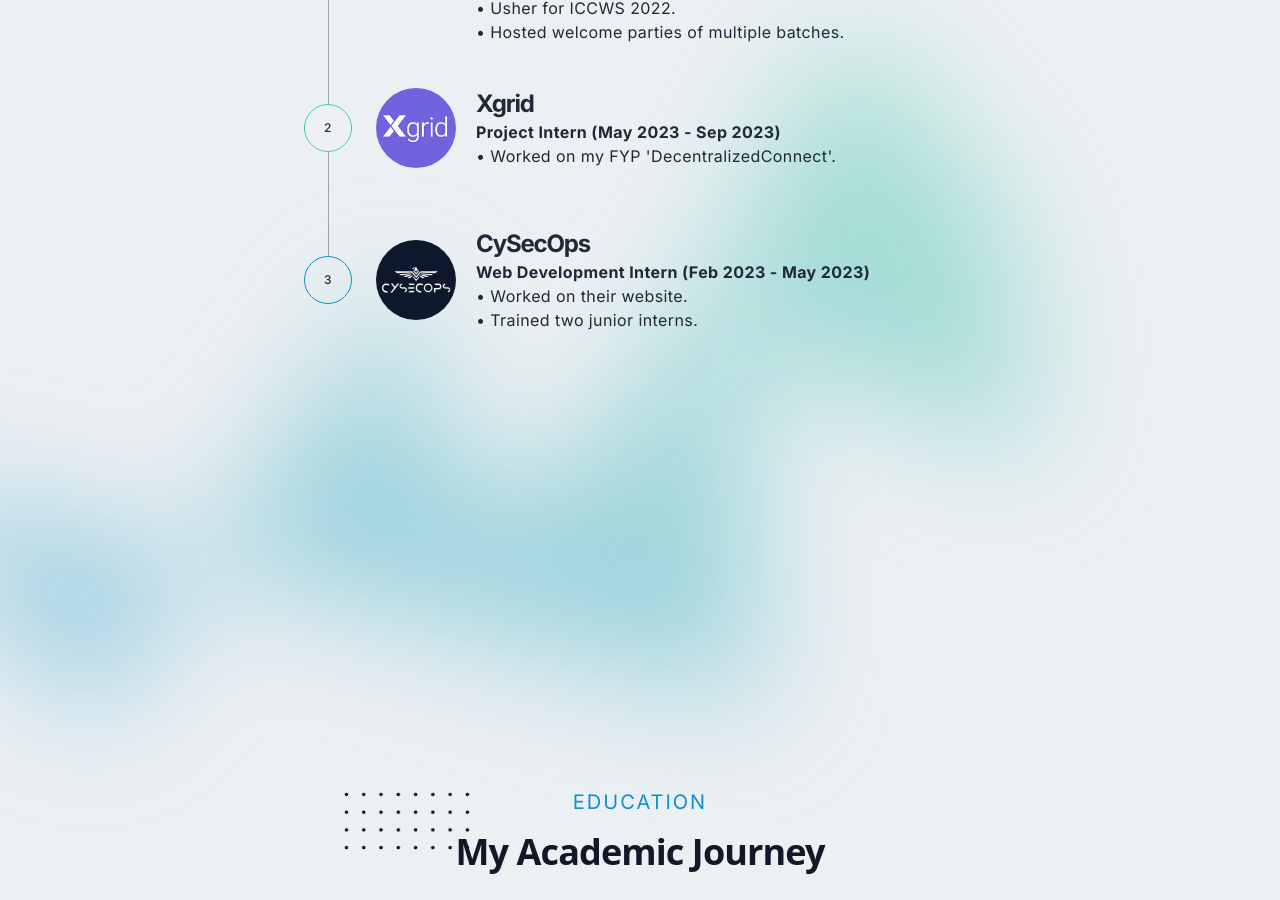
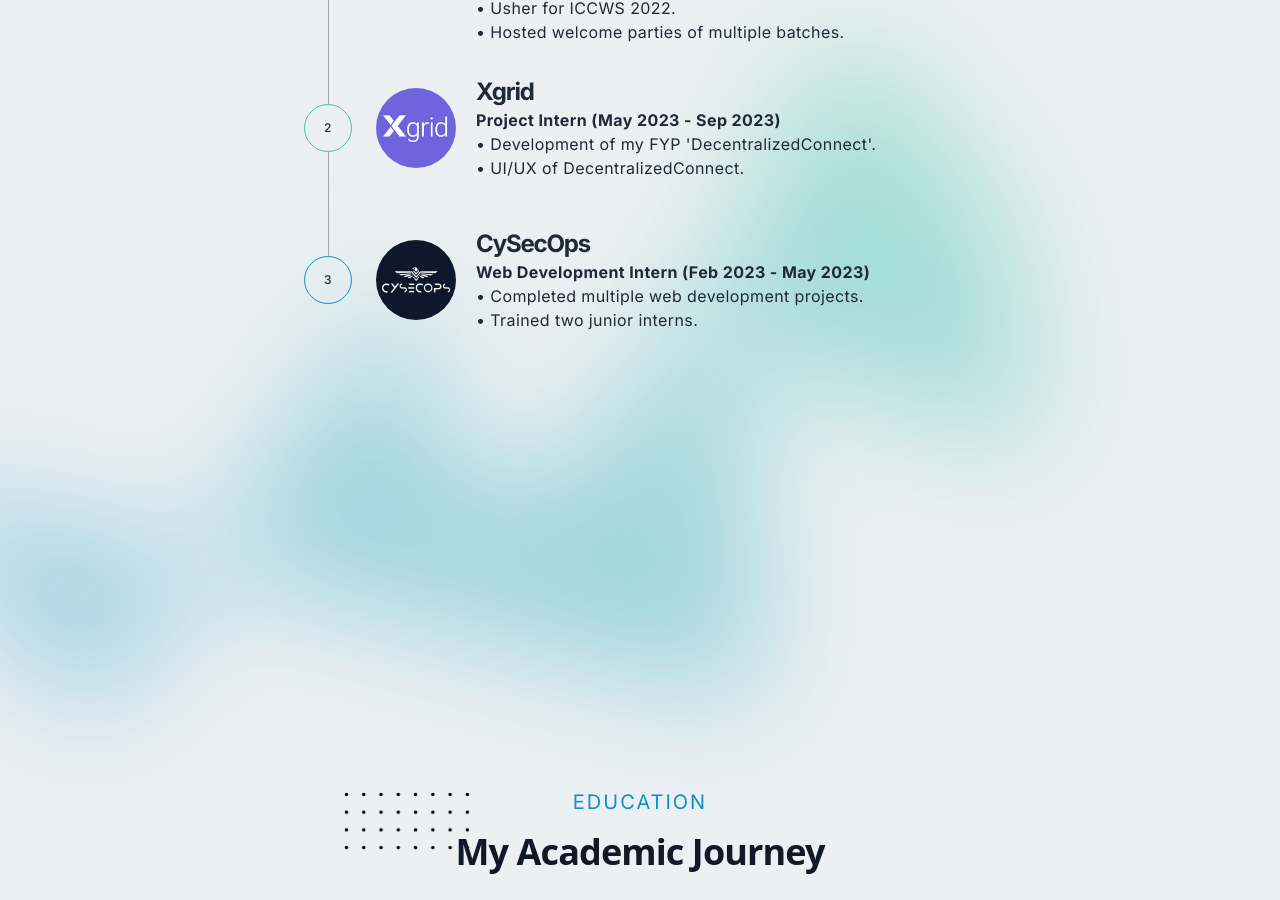
Before and after one commit to Tufalpha1/Portfolio, a Next.js app: page / in a window 1280 px wide. Shown: the part 2880-3780 px from the top of the page. Built offline with nearby package versions, Linux system fonts and the light colour scheme.

Commit message:
fix some stuff

```diff
--- a/src/components/Experience.tsx
+++ b/src/components/Experience.tsx
@@ -76,7 +76,8 @@ const Experience = () => {
                 <p className="text-sm sm:text-base font-bold">
                   Project Intern (May 2023 - Sep 2023)
                 </p>
-                <p>• Worked on my FYP {`'DecentralizedConnect'`}.</p>
+                <p>• Development of my FYP {`'DecentralizedConnect'`}.</p>
+                <p>• UI/UX of DecentralizedConnect.</p>
               </div>
             </div>
           </div>
@@ -105,7 +106,7 @@ const Experience = () => {
                 <p className="text-sm sm:text-base font-bold">
                   Web Development Intern (Feb 2023 - May 2023)
                 </p>
-                <p>• Worked on their website.</p>
+                <p>• Completed multiple web development projects.</p>
                 <p>• Trained two junior interns.</p>
               </div>
             </div>
```
